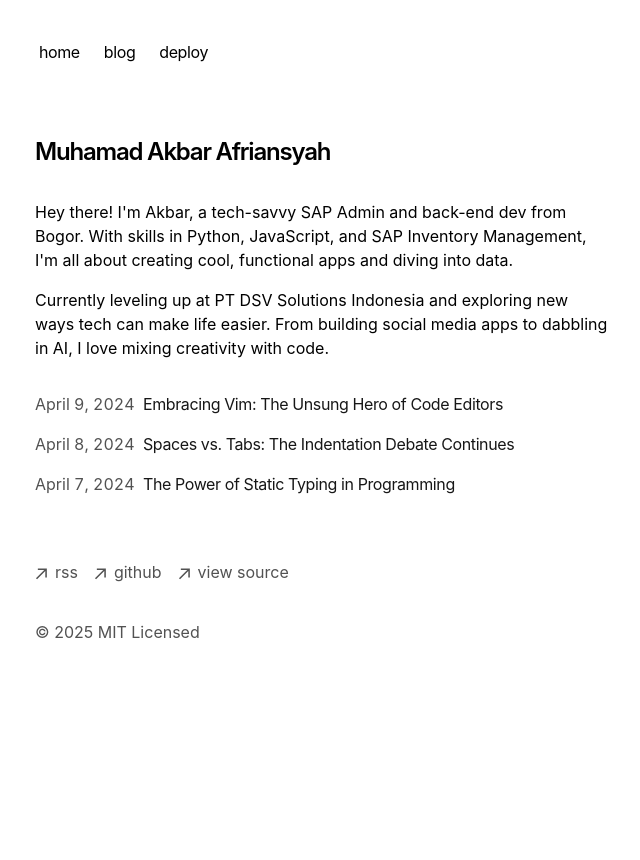
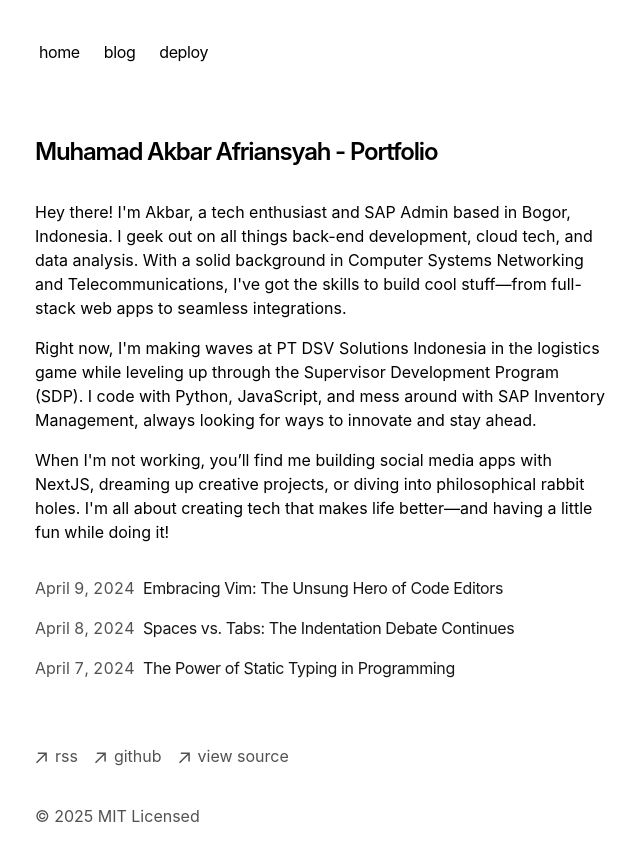
Before and after one commit to abamakbar07/personal-web, a Next.js app: page / in a window 1280 px wide. Shown: the top 860 px of the page, without its empty margins (317-957 px from the left). Before the commit the page ends 800 px from the top, so only its background shows below. Built offline with nearby package versions, Linux system fonts and the light colour scheme.

Commit message:
add tone like genz

```diff
--- a/app/page.tsx
+++ b/app/page.tsx
@@ -4,13 +4,16 @@ export default function Page() {
   return (
     <section>
       <h1 className="mb-8 text-2xl font-semibold tracking-tighter">
-        Muhamad Akbar Afriansyah
+        Muhamad Akbar Afriansyah - Portfolio
       </h1>
       <p className="mb-4">
-        {`Hey there! I'm Akbar, a tech-savvy SAP Admin and back-end dev from Bogor. With skills in Python, JavaScript, and SAP Inventory Management, I'm all about creating cool, functional apps and diving into data.`}
+        {`Hey there! I'm Akbar, a tech enthusiast and SAP Admin based in Bogor, Indonesia. I geek out on all things back-end development, cloud tech, and data analysis. With a solid background in Computer Systems Networking and Telecommunications, I've got the skills to build cool stuff—from full-stack web apps to seamless integrations.`}
       </p>
       <p className="mb-4">
-        {`Currently leveling up at PT DSV Solutions Indonesia and exploring new ways tech can make life easier. From building social media apps to dabbling in AI, I love mixing creativity with code.`}
+        {`Right now, I'm making waves at PT DSV Solutions Indonesia in the logistics game while leveling up through the Supervisor Development Program (SDP). I code with Python, JavaScript, and mess around with SAP Inventory Management, always looking for ways to innovate and stay ahead.`}
+      </p>
+      <p className="mb-4">
+        {`When I'm not working, you’ll find me building social media apps with NextJS, dreaming up creative projects, or diving into philosophical rabbit holes. I'm all about creating tech that makes life better—and having a little fun while doing it!`}
       </p>
       <div className="my-8">
         <BlogPosts />
```
